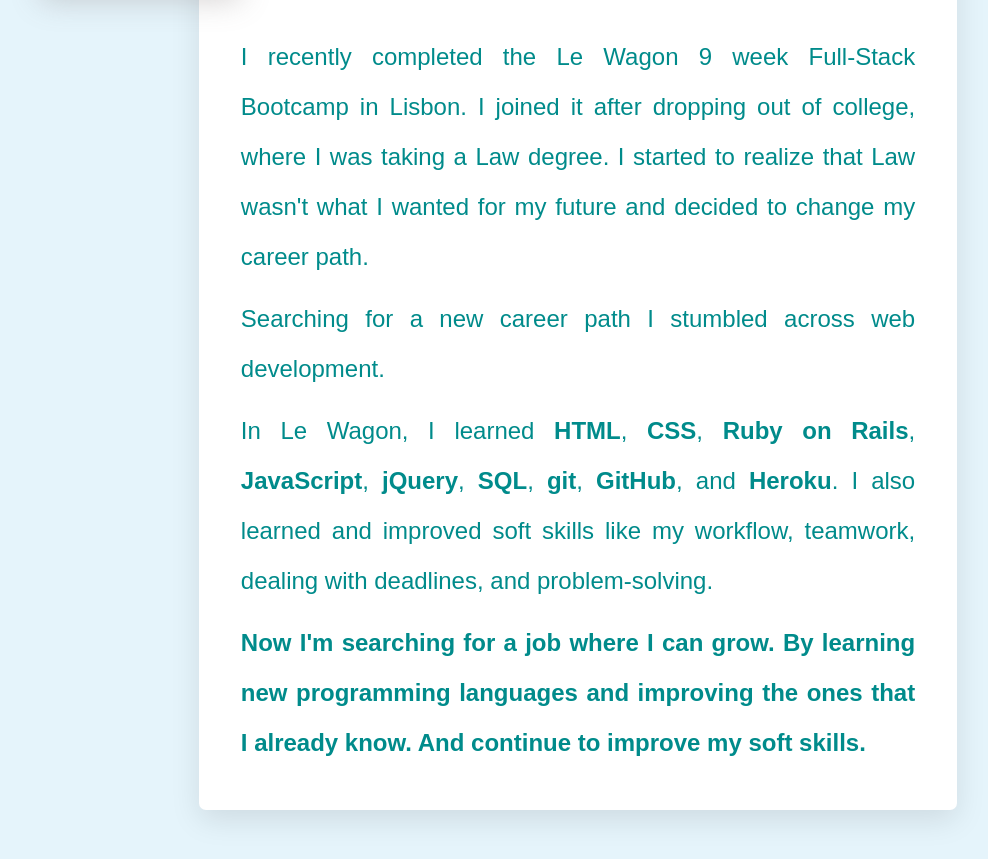
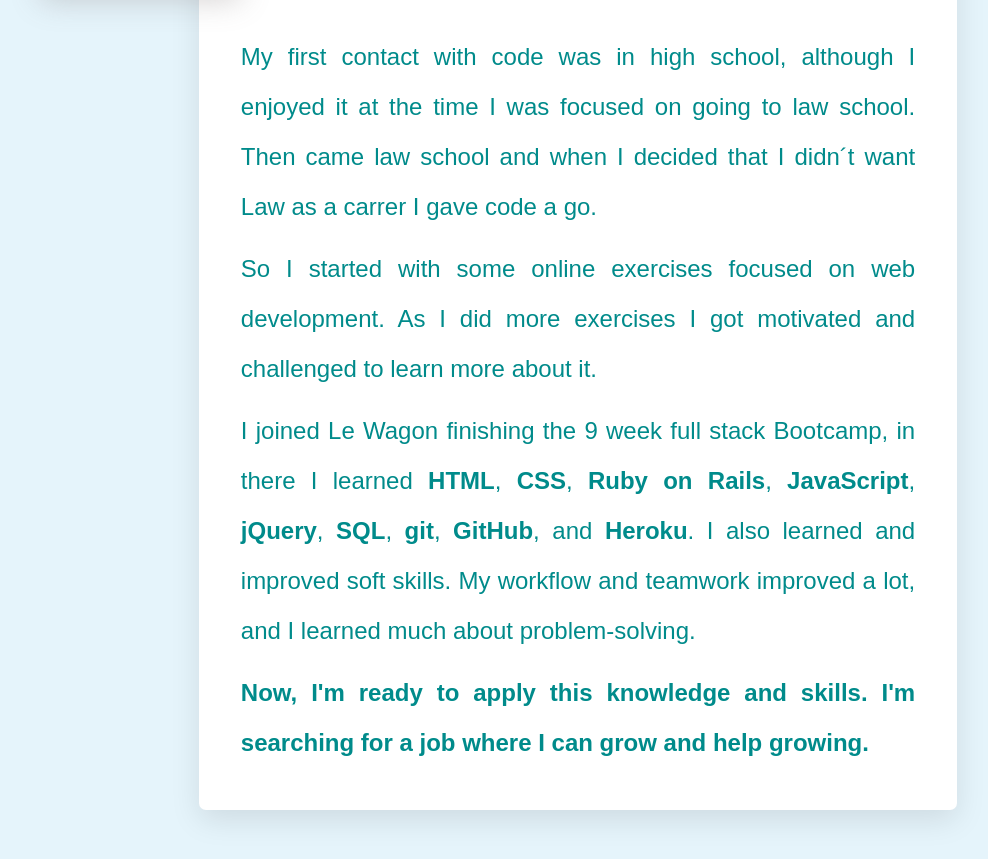
Before and after one commit to PedroBailaAndrade/PedroBailaAndrade.github.io, a plain HTML site: page index.html in a window 1280 px wide. Shown: the part 473-1332 px from the top of the page, without its empty margins (62-1050 px from the left). Drawn offline with Linux system fonts and the light colour scheme; a web font is replaced by a local one.

Commit message:
text update

```diff
--- a/index.html
+++ b/index.html
@@ -20,13 +20,20 @@
                 <h3>Junior Full Stack Developer</h3>
               </div>
             </div>
-          <p>I recently completed the Le Wagon 9 week Full-Stack Bootcamp in Lisbon. I joined it after dropping out of college, where I was taking a Law degree. I started to realize that Law wasn't what I wanted for my future and decided to change my career path.</p>
-          <p>Searching for a new career path I stumbled across web development.
-  </p>
-          <p>In Le Wagon, I learned <strong>HTML</strong>, <strong>CSS</strong>, <strong>Ruby on Rails</strong>, <strong>JavaScript</strong>, <strong>jQuery</strong>, <strong>SQL</strong>, <strong>git</strong>, <strong>GitHub</strong>, and <strong>Heroku</strong>. I also learned and improved soft skills like my workflow, teamwork, dealing with deadlines, and problem-solving.
-  </p>
-          <p><strong>Now I'm searching for a job where I can grow. By learning new programming languages and improving the ones that I already know. And continue to improve my soft skills.
-  </strong></p>
+          <p>
+            My first contact with code was in high school, although I enjoyed it at the time I was focused on going to law school.
+            Then came law school and when I decided that I didn´t want Law as a carrer I gave code a go.
+          </p>
+          <p>
+            So I started with some online exercises focused on web development.  As I did more exercises  I got motivated and challenged to learn more about it.
+          </p>
+          <p>
+            I joined Le Wagon finishing the 9 week full stack Bootcamp, in there I learned <strong>HTML</strong>, <strong>CSS</strong>, <strong>Ruby on Rails</strong>, <strong>JavaScript</strong>, <strong>jQuery</strong>, <strong>SQL</strong>, <strong>git</strong>, <strong>GitHub</strong>, and <strong>Heroku</strong>. I also learned and improved soft skills. My workflow and teamwork improved a lot, and I learned much about problem-solving.
+          </p>
+          <p>
+            <strong>Now, I'm ready to apply this knowledge and skills. I'm searching for a job where I can grow and help growing.
+            </strong>
+          </p>
           </div>
         </div>
         <div class="container2">
```
